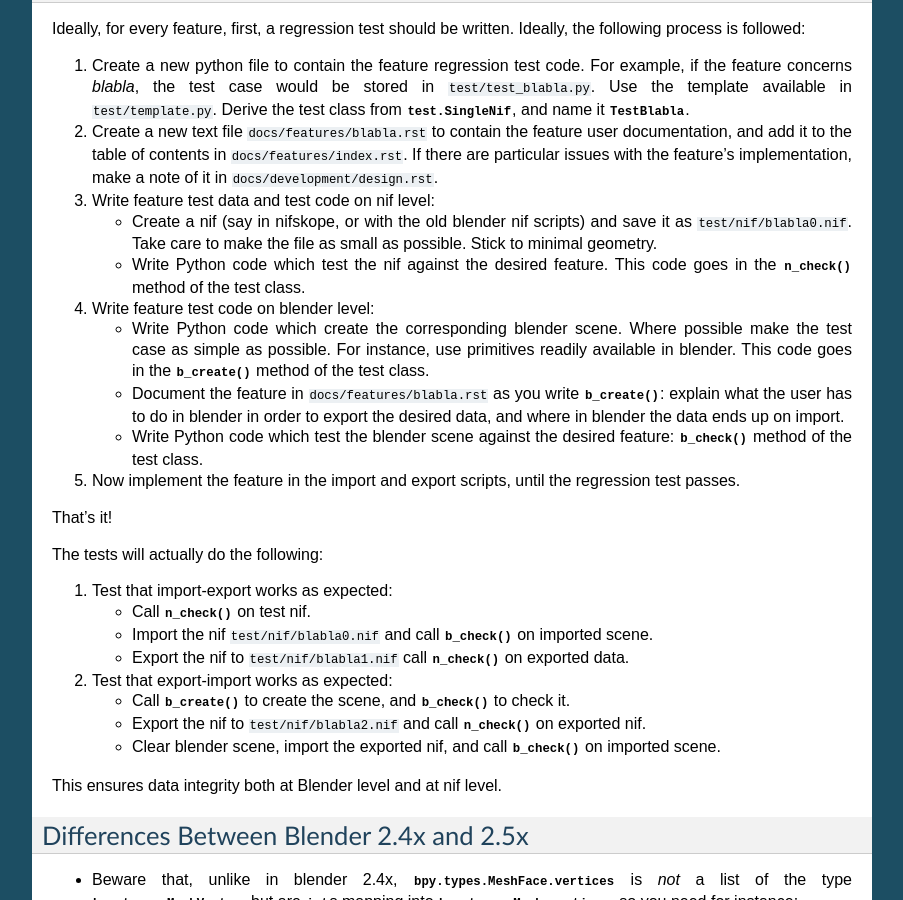
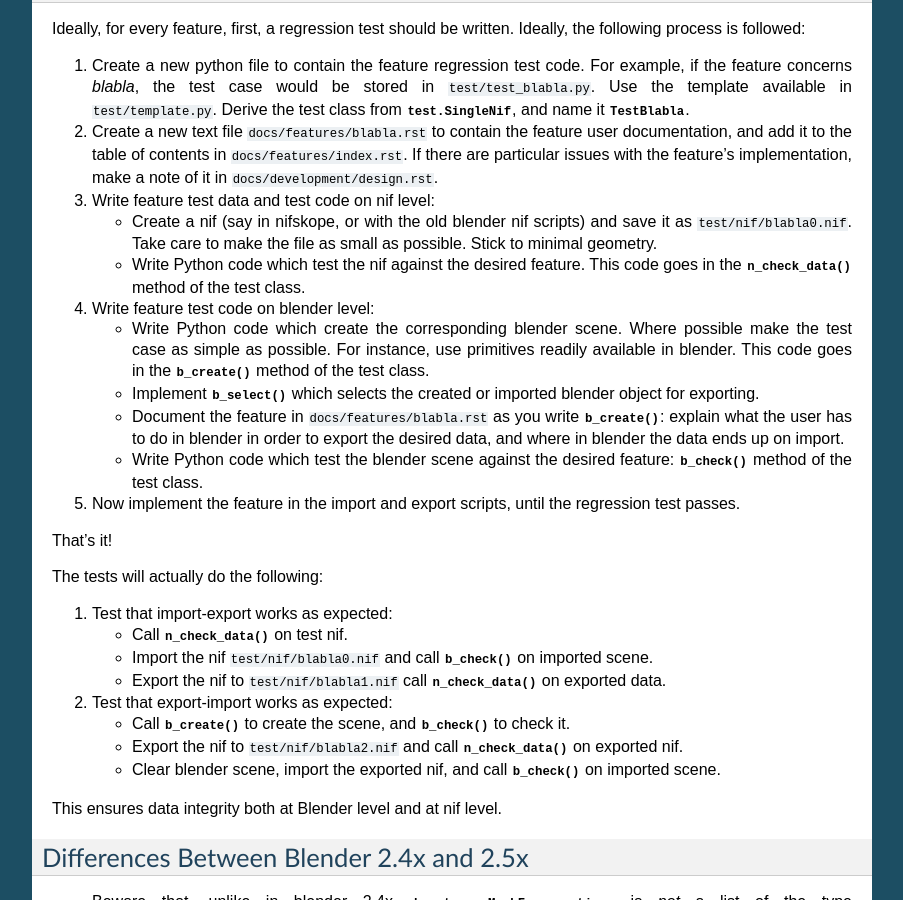
Before and after one commit to niftools/blender_niftools_addon, a Sphinx documentation site: the page built from docs/development/design.rst, in a window 1280 px wide and 900 px high, scrolled down 885 px. Shown: the whole window, without its empty margins (198-1101 px from the left). Built offline with Sphinx 7.4.7, drawn with Linux system fonts in a browser that asks for light colours; formulas are drawn with MathJax 3; the version number could not be read and is left out.

Commit message:
Improved simple cube test to the new system.

```diff
--- a/docs/development/design.rst
+++ b/docs/development/design.rst
@@ -75,7 +75,7 @@ written. Ideally, the following process is followed:
      make the file as small as possible. Stick to minimal geometry.
 
    - Write Python code which test the nif against the desired feature.
-     This code goes in the :meth:`n_check` method of the test class.
+     This code goes in the :meth:`n_check_data` method of the test class.
 
 4. Write feature test code on blender level:
 
@@ -83,6 +83,9 @@ written. Ideally, the following process is followed:
      Where possible make the test case as simple as possible. For
      instance, use primitives readily available in blender. This code
      goes in the :meth:`b_create` method of the test class.
+
+   - Implement :meth:`b_select` which selects the created or imported
+     blender object for exporting.
 
    - Document the feature in ``docs/features/blabla.rst`` as you write
      :meth:`b_create`: explain what the user has to do in blender in order
@@ -101,12 +104,12 @@ The tests will actually do the following:
 
 1. Test that import-export works as expected:
 
-   - Call :meth:`n_check` on test nif.
+   - Call :meth:`n_check_data` on test nif.
 
    - Import the nif ``test/nif/blabla0.nif`` and call :meth:`b_check` on
      imported scene.
 
-   - Export the nif to ``test/nif/blabla1.nif`` call :meth:`n_check` on
+   - Export the nif to ``test/nif/blabla1.nif`` call :meth:`n_check_data` on
      exported data.
 
 2. Test that export-import works as expected:
@@ -115,7 +118,7 @@ The tests will actually do the following:
      and :meth:`b_check` to check it.
 
    - Export the nif to ``test/nif/blabla2.nif`` and call
-     :meth:`n_check` on exported nif.
+     :meth:`n_check_data` on exported nif.
 
    - Clear blender scene, import the exported nif, and call
      :meth:`b_check` on imported scene.
```
Also changed, not shown: 4 other files.
